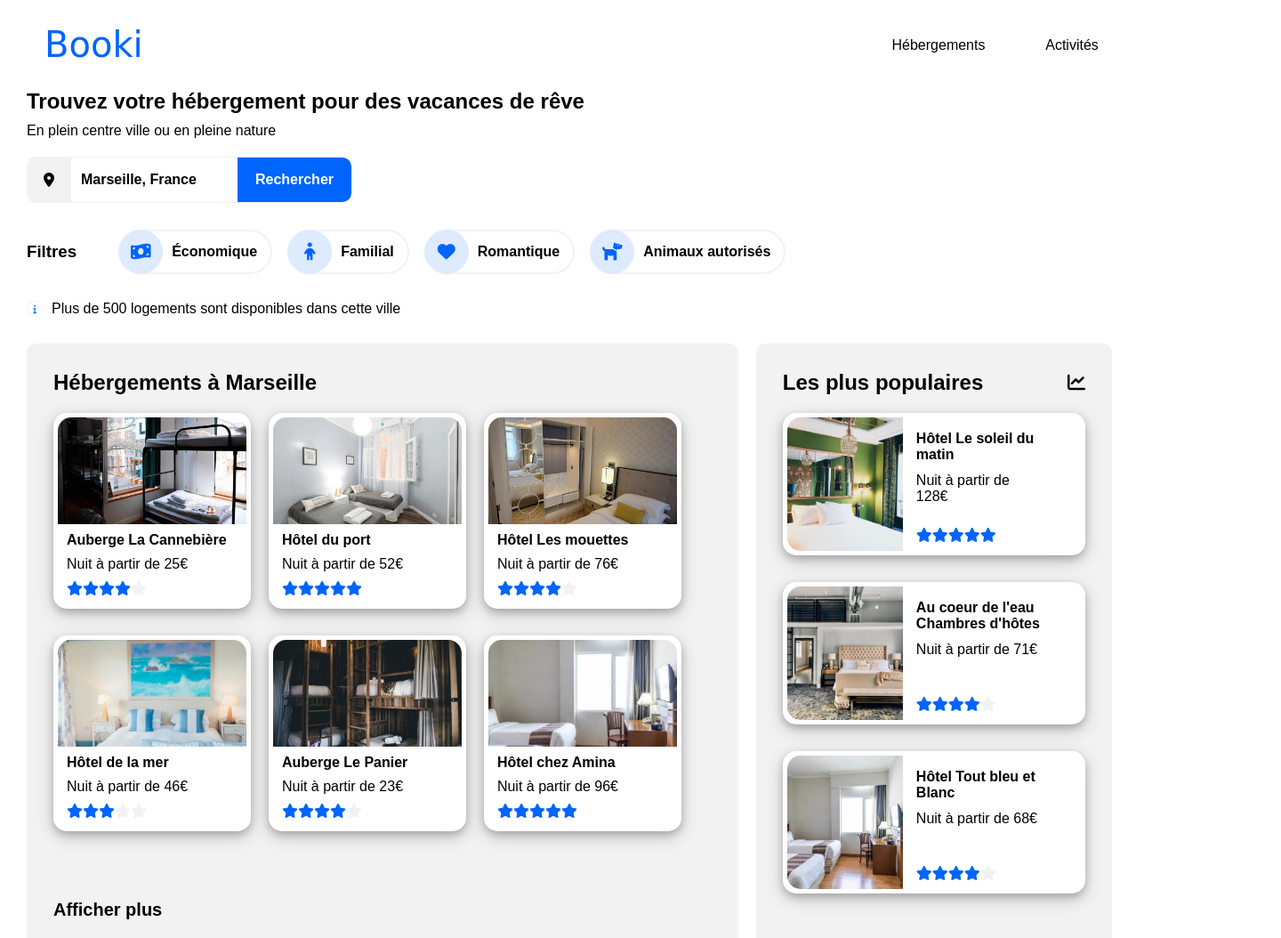
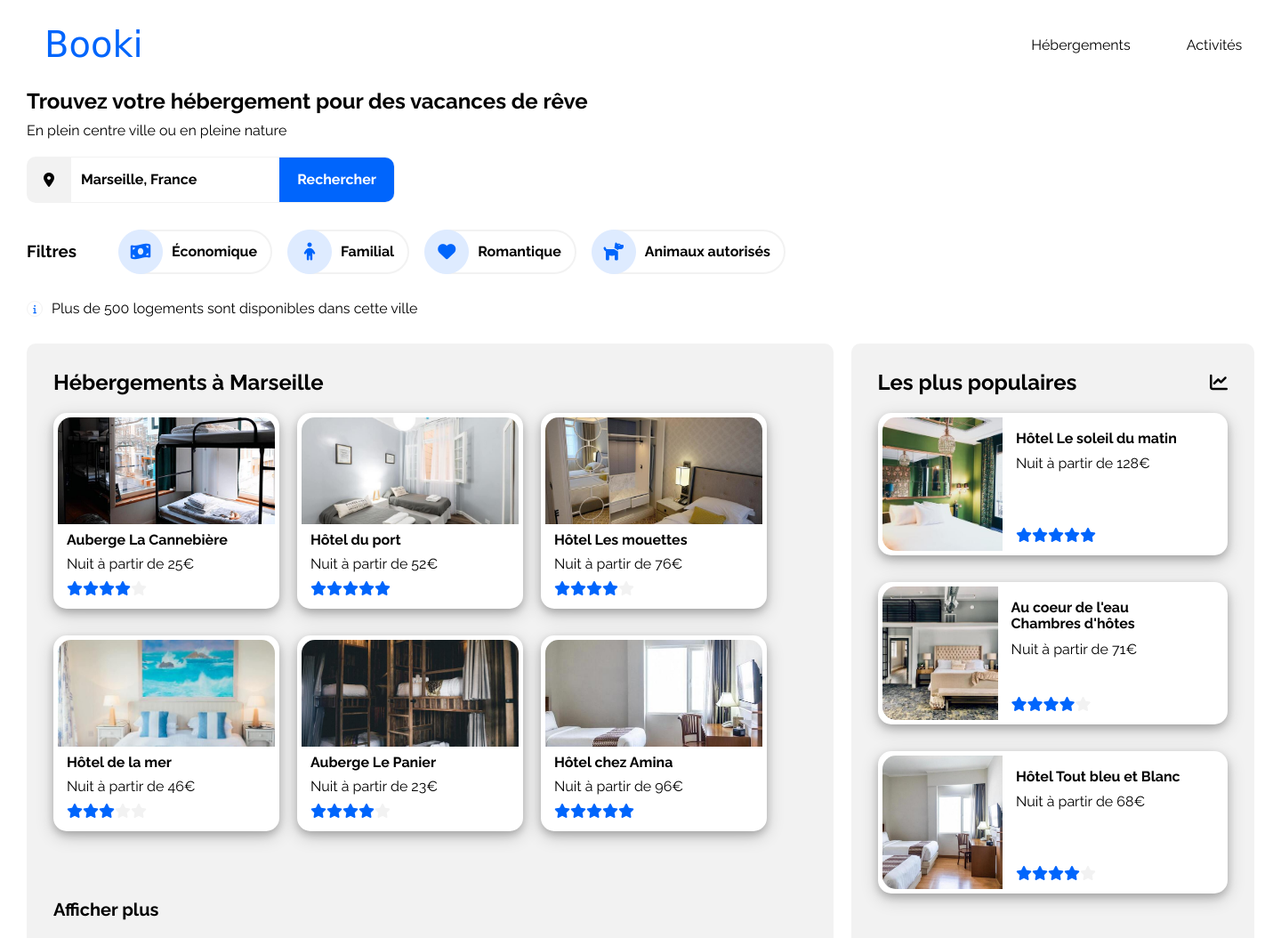
Before and after one commit to Pokka974/OC-P2, a plain HTML site: page index.html in a window 1280 px wide. Shown: the top 1054 px of the page at 89% size, 1440 px wide, since content can reach past the window. Drawn offline with Linux system fonts and the light colour scheme; a web font is replaced by a local one.

Commit message:
derniers changements

```diff
--- a/css/phone.css
+++ b/css/phone.css
@@ -1,6 +1,7 @@
 /* General */
 
 body{
+    width:initial;
     padding: 0;
 }
 
@@ -20,7 +21,7 @@ nav{
     width: 100%;
 }
 
-ul{
+header ul{
     height: 70px;
     width: 100%;
     padding: 0;
@@ -163,5 +164,6 @@ footer a{
     text-decoration: none;
 }
 footer ul{
+    width: initial;
     justify-content: center;
 }
--- a/css/styles.css
+++ b/css/styles.css
@@ -7,7 +7,9 @@
 }
 
 body{
-	font-family: "Railway", sans-serif;
+	width: 1440px;
+	margin: 0 auto;
+	font-family: "Raleway", sans-serif;
 }
 
 ul{
@@ -45,7 +47,7 @@ header{
 	margin-left: 20px;
 }
 
-ul{
+header ul{
 	display: flex;
 	width: 300px;
 	height: 100px;
@@ -127,7 +129,7 @@ input:focus{
 }
 
 ::placeholder{
-	font-family: "Railway", sans-serif;
+	font-family: "Raleway", sans-serif;
 	font-weight: bold;
 	color: #000;
 }
```
